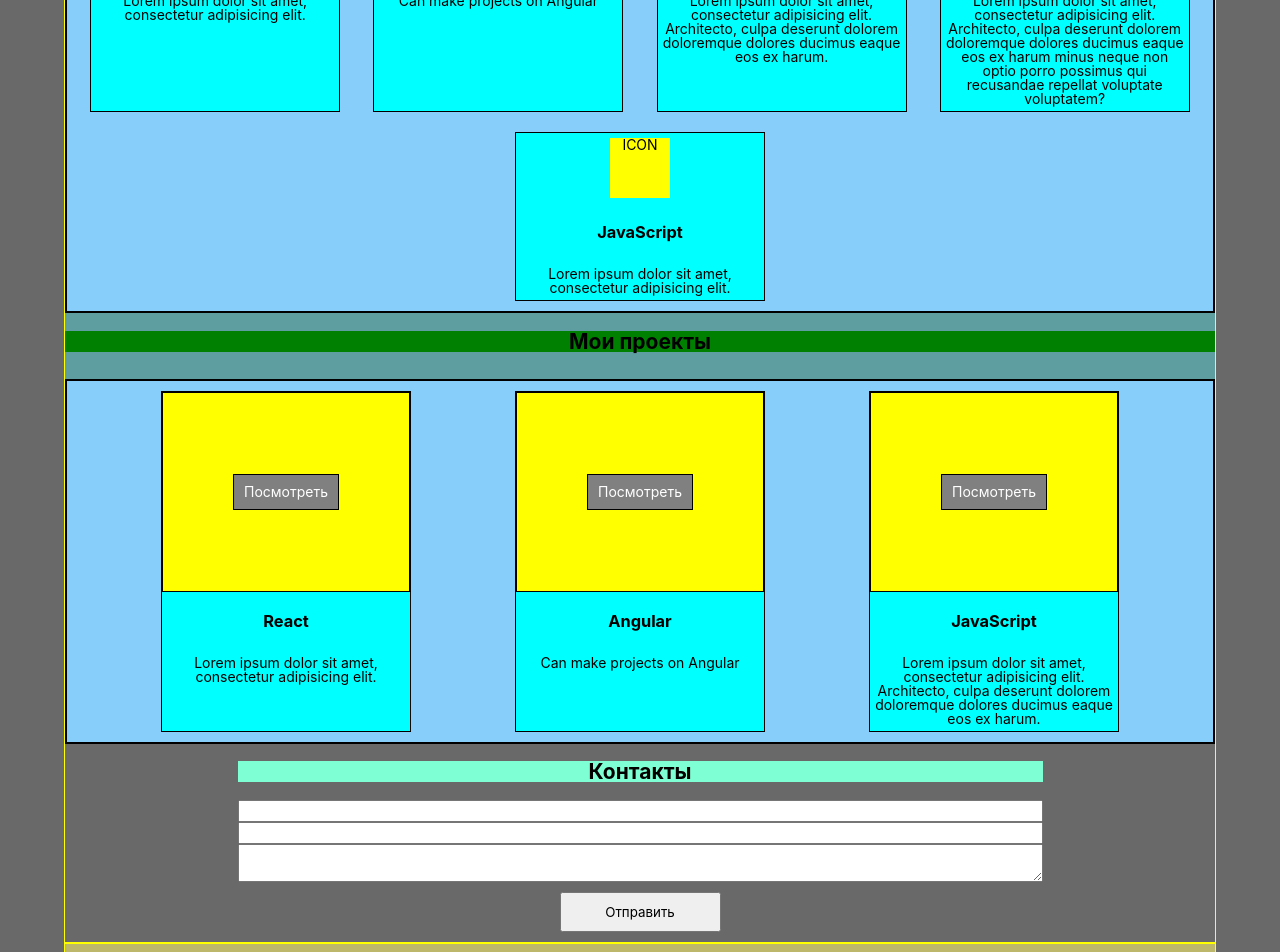
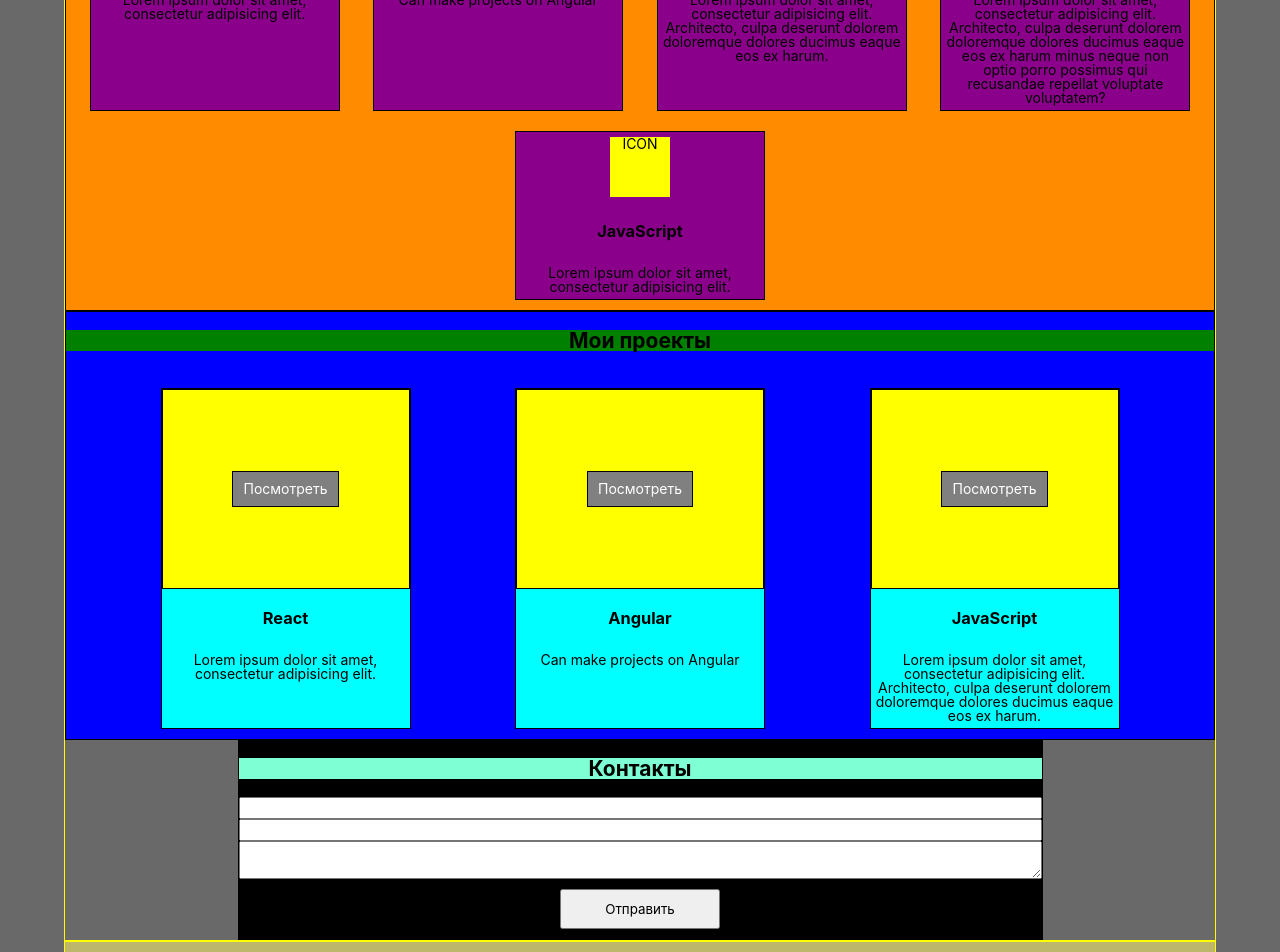
Before and after one commit to Crash2022/MyPortfolioApp, a React (Create React App) app: page / in a window 1280 px wide. Shown: the part 1100-2052 px from the top of the page. Built offline with nearby package versions, Linux system fonts and the light colour scheme.

Commit message:
first lesson done

```diff
--- a/package.json
+++ b/package.json
@@ -2,7 +2,7 @@
   "name": "samurai-way",
   "version": "0.1.0",
   "private": true,
-  "homepage": "",
+  "homepage": "https://Crash2022.github.io/MyPortfolioApp",
   "dependencies": {
     "@testing-library/jest-dom": "5.14.1",
     "@testing-library/react": "12.0.0",
@@ -11,7 +11,7 @@
     "axios": "0.26.0",
     "classnames": "2.3.1",
     "formik": "2.2.9",
-    "gh-pages": "3.2.3",
+    "gh-pages": "^4.0.0",
     "jest": "27.5.1",
     "react": "17.0.2",
     "react-dom": "17.0.2",
--- a/src/components/Main/MainBlock2.module.css
+++ b/src/components/Main/MainBlock2.module.css
@@ -3,11 +3,10 @@
     flex-direction: column;
     /*min-height: 100vh;*/ /*блок по всей высоте*/
     background-color: darkorange;
+    border: 1px solid black;
 }
 
 .mainBlock2_skills {
-    background-color: lightskyblue;
-    border: 2px solid black;
     display: flex;
     justify-content: space-evenly;
     flex-wrap: wrap;
@@ -20,7 +19,7 @@
 
 .mainBlock2_skillItem {
     border: 1px solid black;
-    background-color: aqua;
+    background-color: darkmagenta;
     width: 250px;
     text-align: center;
     display: flex;
--- a/src/components/Main/MainBlock3.module.css
+++ b/src/components/Main/MainBlock3.module.css
@@ -2,12 +2,11 @@
     display: flex;
     flex-direction: column;
     /*min-height: 100vh;*/ /*блок по всей высоте*/
-    background-color: cadetblue;
+    background-color: blue;
+    border: 1px solid black;
 }
 
 .mainBlock3_projects {
-    background-color: lightskyblue;
-    border: 2px solid black;
     display: flex;
     justify-content: space-evenly;
     flex-wrap: wrap;
--- a/src/components/Main/MainBlock4.module.css
+++ b/src/components/Main/MainBlock4.module.css
@@ -3,9 +3,11 @@
     flex-direction: column;
     width: 70%;
     margin: 0 auto;
+    border: 1px solid black;
+    background-color: black;
 }
 
-.mainBlock4 h2 {
+.mainBlock4_title {
     text-align: center;
     background-color: aquamarine;
 }
--- a/src/components/Main/MainBlock4_Contacts.tsx
+++ b/src/components/Main/MainBlock4_Contacts.tsx
@@ -5,7 +5,7 @@ export const MainBlock4_Contacts = () => {
 
     return (
              <form className={style.mainBlock4} id='contacts'>
-                <h2>Контакты</h2>
+                <h2 className={style.mainBlock4_title}>Контакты</h2>
                 <input type="text"/>
                 <input type="text"/>
                 <textarea name="contacts"></textarea>
```
Also changed, not shown: 1 other file (tests, documents, lock files or other folders).
